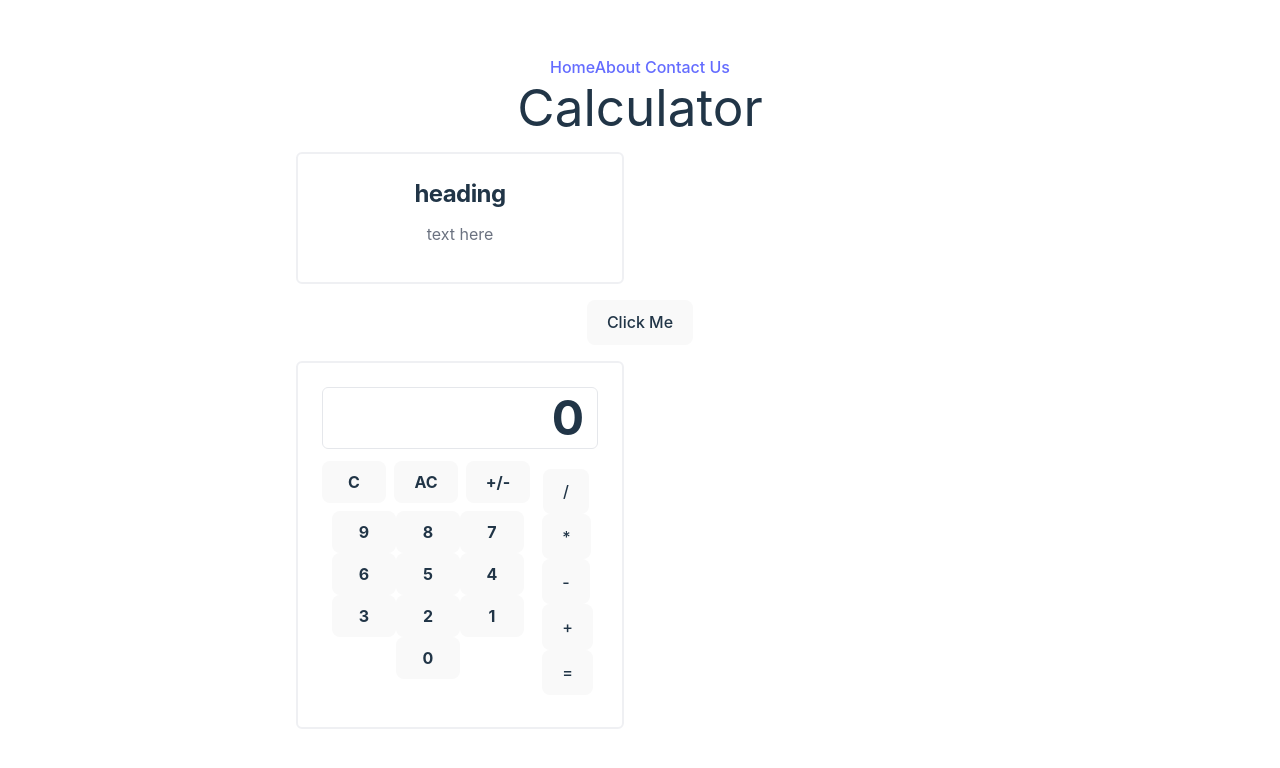
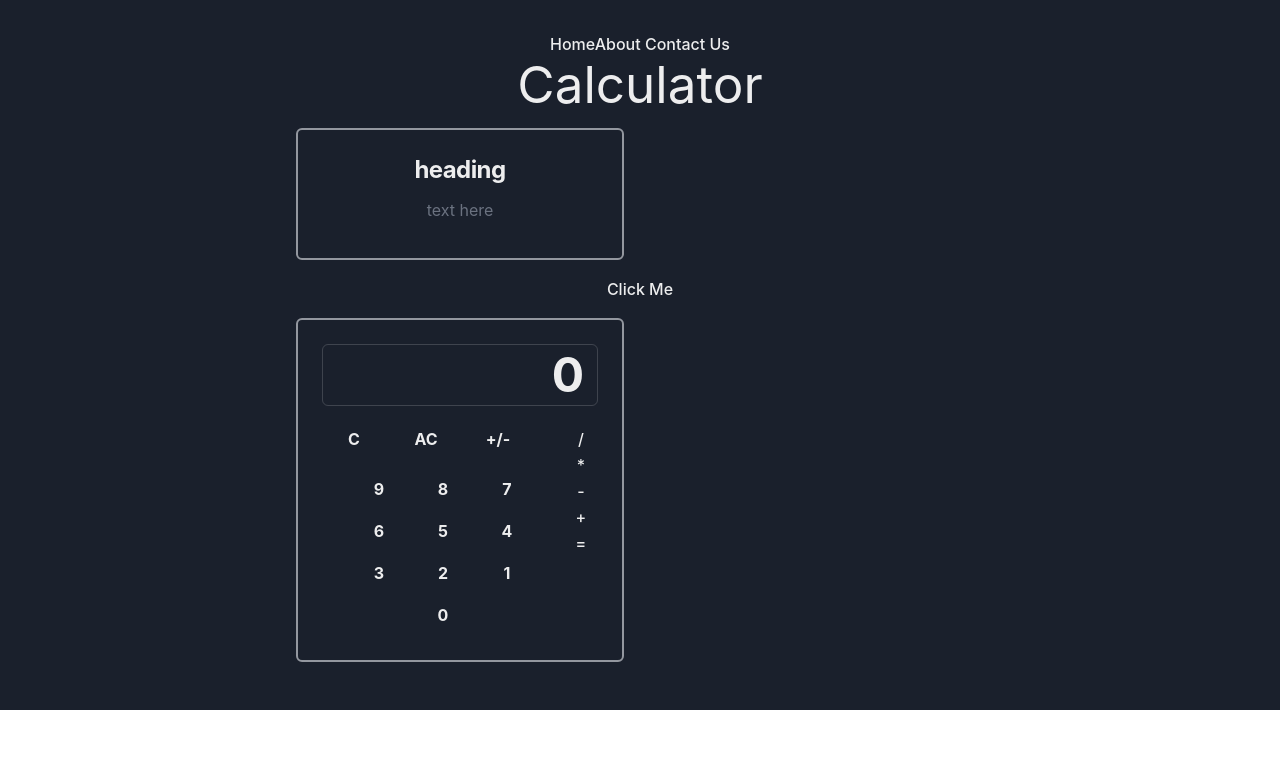
Before and after one commit to RiFactor/untitled, a React (Vite) app: page / in a window 1280 px wide. Shown: the top 768 px of the page. Built offline with nearby package versions, Linux system fonts and the light colour scheme.

Commit message:
Implement Chakra Dark Mode

```diff
--- a/package.json
+++ b/package.json
@@ -14,6 +14,10 @@
     "build-storybook": "storybook build"
   },
   "dependencies": {
+    "@chakra-ui/react": "^2.8.0",
+    "@emotion/react": "^11.11.1",
+    "@emotion/styled": "^11.11.0",
+    "framer-motion": "^10.15.0",
     "react": "^18.2.0",
     "react-dom": "^18.2.0"
   },
--- a/src/main.tsx
+++ b/src/main.tsx
@@ -2,9 +2,14 @@ import React from "react";
 import ReactDOM from "react-dom/client";
 import App from "./App.tsx";
 import "./index.css";
+import { ChakraProvider, ColorModeScript } from "@chakra-ui/react";
+import theme from "./theme.ts";
 
 ReactDOM.createRoot(document.getElementById("root")!).render(
   <React.StrictMode>
-    <App />
+    <ChakraProvider theme={theme}>
+      <ColorModeScript initialColorMode={theme.config.initialColorMode} />
+      <App />
+    </ChakraProvider>
   </React.StrictMode>
 );
--- /dev/null
+++ b/src/theme.ts
@@ -0,0 +1,9 @@
+import { extendTheme, ThemeConfig } from "@chakra-ui/react";
+
+const config: ThemeConfig = {
+  initialColorMode: "dark"
+};
+
+const theme = extendTheme({ config });
+
+export default theme;
```
Also changed, not shown: 1 other file (tests, documents, lock files or other folders).
